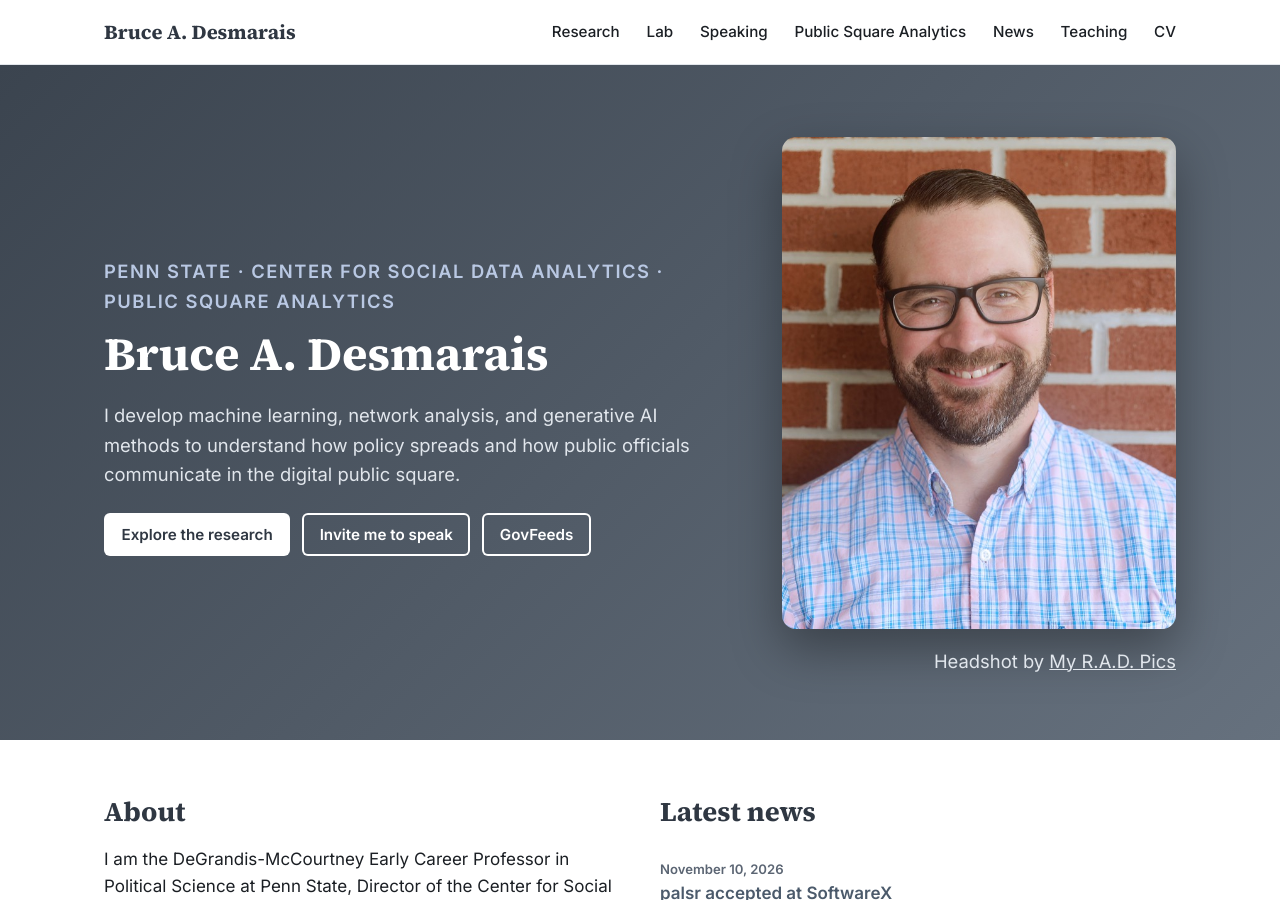
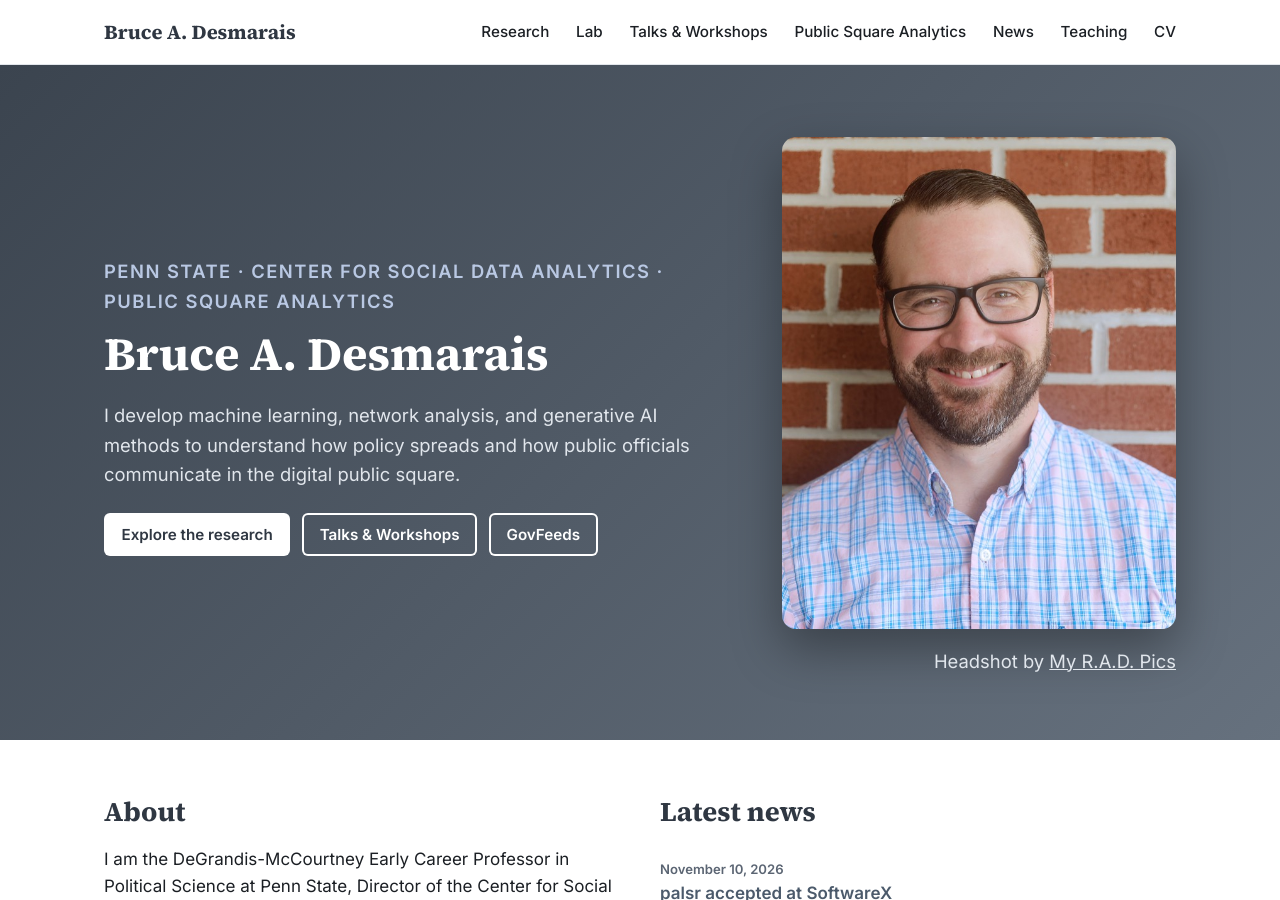
Before and after one commit to bdesmarais/brucedesmarais-site, a Jekyll site: the page built from index.html, in a window 1280 px wide and 900 px high. Built offline with Jekyll 4.4.1, drawn with Linux system fonts in a browser that asks for light colours; some of the changed text lies outside the part shown.

Commit message:
Rename Speaking / Invite me to speak to Talks & Workshops
Co-Authored-By: Claude Opus 5.5 <noreply@anthropic.com>

```diff
--- a/_includes/header.html
+++ b/_includes/header.html
@@ -4,7 +4,7 @@
     <input type="checkbox" id="nav-toggle" class="nav-toggle" aria-label="Menu">
     <label for="nav-toggle" class="nav-burger" aria-hidden="true"><span></span></label>
     <nav class="site-nav">
-      {% assign nav = "Research:/research/,Lab:/lab/,Speaking:/speaking/,Public Square Analytics:/public-square-analytics/,News:/news/,Teaching:/teaching/,CV:/cv/" | split: "," %}
+      {% assign nav = "Research:/research/,Lab:/lab/,Talks & Workshops:/speaking/,Public Square Analytics:/public-square-analytics/,News:/news/,Teaching:/teaching/,CV:/cv/" | split: "," %}
       {% for item in nav %}{% assign p = item | split: ":" %}
       <a href="{{ p[1] | relative_url }}" {% if page.url contains p[1] %}class="active"{% endif %}>{{ p[0] }}</a>{% endfor %}
     </nav>
--- a/index.html
+++ b/index.html
@@ -11,7 +11,7 @@ description: Bruce A. Desmarais, Penn State political scientist and social data
       <p>I develop machine learning, network analysis, and generative AI methods to understand how policy spreads and how public officials communicate in the digital public square.</p>
       <div class="btn-row">
         <a class="btn" href="{{ '/research/' | relative_url }}">Explore the research</a>
-        <a class="btn ghost" href="{{ '/speaking/' | relative_url }}">Invite me to speak</a>
+        <a class="btn ghost" href="{{ '/speaking/' | relative_url }}">Talks &amp; Workshops</a>
         <a class="btn ghost" href="{{ '/public-square-analytics/' | relative_url }}">GovFeeds</a>
       </div>
     </div>
@@ -74,7 +74,7 @@ description: Bruce A. Desmarais, Penn State political scientist and social data
     <div>
       <h2>Speaking</h2>
       <p>I speak to academic, government, and industry audiences on AI and public communication, policy diffusion, and network methods.</p>
-      <a class="btn" href="{{ '/speaking/' | relative_url }}">Invite me to speak</a>
+      <a class="btn" href="{{ '/speaking/' | relative_url }}">Talks &amp; Workshops</a>
     </div>
   </div>
 </section>
--- a/speaking.html
+++ b/speaking.html
@@ -1,5 +1,5 @@
 ---
-title: Speaking
+title: Talks & Workshops
 permalink: /speaking/
 description: Invite Bruce A. Desmarais to speak on AI and government communication, policy diffusion, network analysis, and social data science. Recent invited talks and media coverage.
 lede: I give talks and workshops for universities, government associations, and industry teams. Recent hosts include University College Dublin, Ohio State, Vanderbilt, Michigan, Princeton, and Meta.
@@ -12,7 +12,7 @@ lede: I give talks and workshops for universities, government associations, and
 </div>
 
 <div class="cta-box">
-  <h3 style="margin-top:0">Invite me to speak</h3>
+  <h3 style="margin-top:0">Talks &amp; Workshops</h3>
   <p>Please send the event, audience, date, and format (in person or virtual).</p>
   <a class="btn" href="mailto:bdesmarais@psu.edu?subject=Speaking%20invitation&body=Event%3A%0AAudience%3A%0ADate%3A%0AFormat%20(in%20person%20or%20virtual)%3A%0ATopic%3A">Email a speaking invitation</a>
 </div>
```
